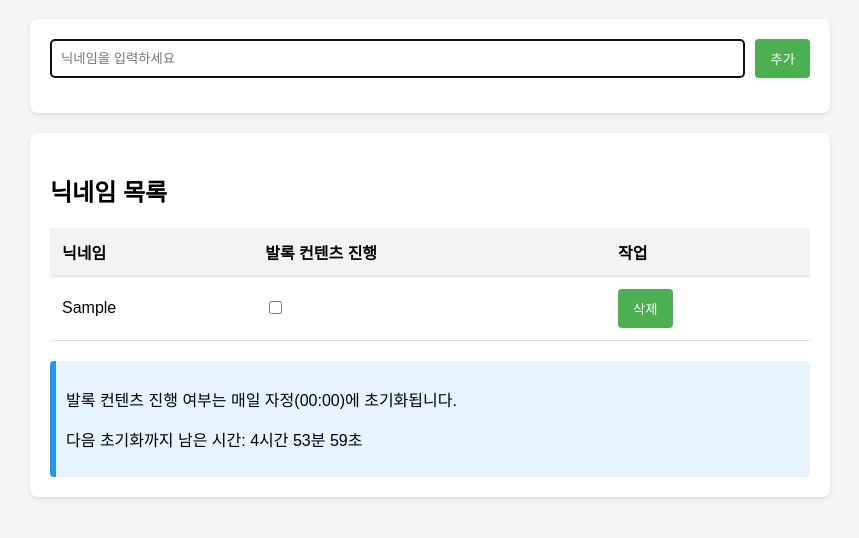
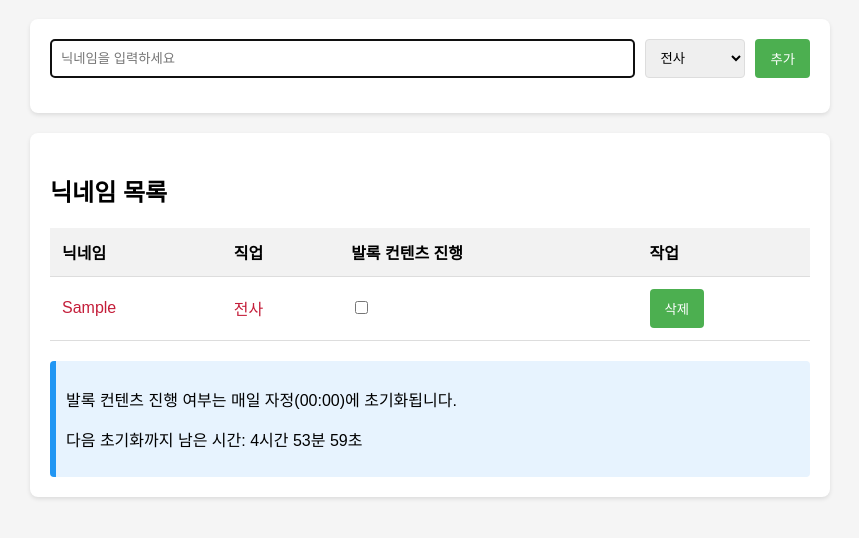
Before and after one commit to anim1234/balrog, a plain HTML site: page index.html in a window 1280 px wide. Both pictures are taken after typing "Sample" into the empty fields and a click on the button "추가". Shown: the part 90-628 px from the top of the page, without its empty margins (210-1069 px from the left). Drawn offline with Linux system fonts and the light colour scheme.

Commit message:
Update index.html

```diff
--- a/index.html
+++ b/index.html
@@ -33,6 +33,12 @@
             padding: 10px;
             border: 1px solid #ddd;
             border-radius: 4px;
+        }
+        select {
+            padding: 10px;
+            border: 1px solid #ddd;
+            border-radius: 4px;
+            width: 100px;
         }
         button {
             padding: 10px 15px;
@@ -77,6 +83,14 @@
             color: red;
             margin-top: 5px;
         }
+        .checked-row {
+            background-color: #e8f5e9 !important;
+        }
+        .job-warrior { color: #c41e3a; }
+        .job-thief { color: #fff569; }
+        .job-magician { color: #69ccf0; }
+        .job-soulmaster { color: #abd473; }
+        .job-taoist { color: #f58cba; }
     </style>
 </head>
 <body>
@@ -85,6 +99,13 @@
     <div class="input-section">
         <div class="nickname-input">
             <input type="text" id="nicknameInput" placeholder="닉네임을 입력하세요">
+            <select id="jobSelect">
+                <option value="warrior">전사</option>
+                <option value="thief">도적</option>
+                <option value="magician">법사</option>
+                <option value="soulmaster">직자</option>
+                <option value="taoist">도가</option>
+            </select>
             <button id="addButton">추가</button>
         </div>
         <div id="errorMessage" class="error-message"></div>
@@ -96,6 +117,7 @@
             <thead>
                 <tr>
                     <th>닉네임</th>
+                    <th>직업</th>
                     <th>발록 컨텐츠 진행</th>
                     <th>작업</th>
                 </tr>
@@ -112,6 +134,15 @@
     </div>
 
     <script>
+        // 직업 정보
+        const jobInfo = {
+            warrior: { name: '전사', class: 'job-warrior' },
+            thief: { name: '도적', class: 'job-thief' },
+            magician: { name: '법사', class: 'job-magician' },
+            soulmaster: { name: '직자', class: 'job-soulmaster' },
+            taoist: { name: '도가', class: 'job-taoist' }
+        };
+
         // 로컬 스토리지에서 데이터 로드
         let nicknames = JSON.parse(localStorage.getItem('nicknames')) || [];
         let lastResetDate = localStorage.getItem('lastResetDate') || new Date().toDateString();
@@ -136,8 +167,10 @@
         // 닉네임 추가 함수
         function addNickname() {
             const nicknameInput = document.getElementById('nicknameInput');
+            const jobSelect = document.getElementById('jobSelect');
             const errorMessage = document.getElementById('errorMessage');
             const nickname = nicknameInput.value.trim();
+            const job = jobSelect.value;
 
             errorMessage.textContent = '';
 
@@ -153,6 +186,7 @@
 
             nicknames.push({
                 name: nickname,
+                job: job,
                 balrogCompleted: false,
                 addedDate: new Date().toISOString()
             });
@@ -163,7 +197,7 @@
             nicknameInput.focus();
         }
 
-        // 닉네임 목록 렌더링
+        // 닉네임 목록 렌더링 (체크된 항목 상단에, 나머지는 직업별 정렬)
         function renderNicknameList() {
             const tbody = document.getElementById('nicknameList');
             tbody.innerHTML = '';
@@ -171,7 +205,7 @@
             if (nicknames.length === 0) {
                 const tr = document.createElement('tr');
                 const td = document.createElement('td');
-                td.colSpan = 3;
+                td.colSpan = 4;
                 td.textContent = '등록된 닉네임이 없습니다.';
                 td.style.textAlign = 'center';
                 td.style.color = '#999';
@@ -180,13 +214,49 @@
                 return;
             }
 
-            nicknames.forEach((item, index) => {
+            // 체크된 항목과 체크되지 않은 항목 분리
+            const checkedItems = nicknames.filter(item => item.balrogCompleted);
+            const uncheckedItems = nicknames.filter(item => !item.balrogCompleted);
+
+            // 체크되지 않은 항목을 직업별로 정렬
+            uncheckedItems.sort((a, b) => {
+                // 직업 순서: 전사 > 도적 > 법사 > 직자 > 도가
+                const jobOrder = ['warrior', 'thief', 'magician', 'soulmaster', 'taoist'];
+                return jobOrder.indexOf(a.job) - jobOrder.indexOf(b.job) || a.name.localeCompare(b.name);
+            });
+
+            // 체크된 항목 먼저 추가
+            checkedItems.forEach((item, index) => {
+                addRowToTable(item, true);
+            });
+
+            // 체크되지 않은 항목 추가
+            uncheckedItems.forEach((item, index) => {
+                addRowToTable(item, false);
+            });
+        }
+
+        // 테이블에 행 추가 함수
+        function addRowToTable(item, isChecked) {
+            const tbody = document.getElementById('nicknameList');
+            const index = nicknames.findIndex(n => n.name === item.name);
             const tr = document.createElement('tr');
+
+            if (isChecked) {
+                tr.classList.add('checked-row');
+            }
 
             // 닉네임 셀
             const nameTd = document.createElement('td');
             nameTd.textContent = item.name;
+            nameTd.classList.add(jobInfo[item.job].class);
             tr.appendChild(nameTd);
+
+            // 직업 셀
+            const jobTd = document.createElement('td');
+            jobTd.textContent = jobInfo[item.job].name;
+            jobTd.classList.add(jobInfo[item.job].class);
+            tr.appendChild(jobTd);
 
             // 발록 컨텐츠 체크박스 셀
             const balrogTd = document.createElement('td');
@@ -196,6 +266,7 @@
             checkbox.addEventListener('change', function() {
                 nicknames[index].balrogCompleted = this.checked;
                 saveToLocalStorage();
+                renderNicknameList(); // 체크 상태 변경 시 목록 재정렬
             });
             balrogTd.appendChild(checkbox);
             tr.appendChild(balrogTd);
@@ -215,7 +286,6 @@
             tr.appendChild(actionTd);
 
             tbody.appendChild(tr);
-            });
         }
 
         // 로컬 스토리지에 저장
```
Lines whose indentation alone changed are shown as unchanged.
